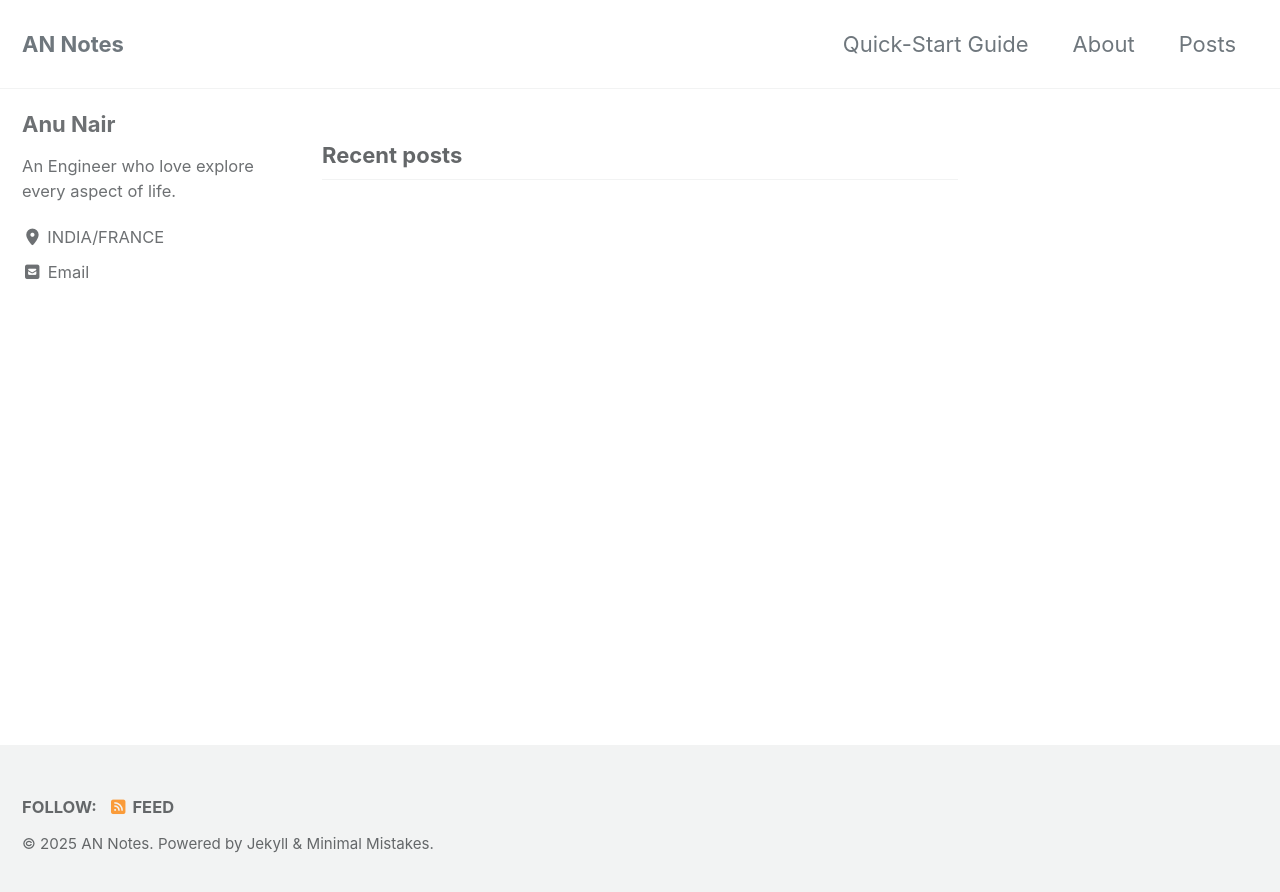
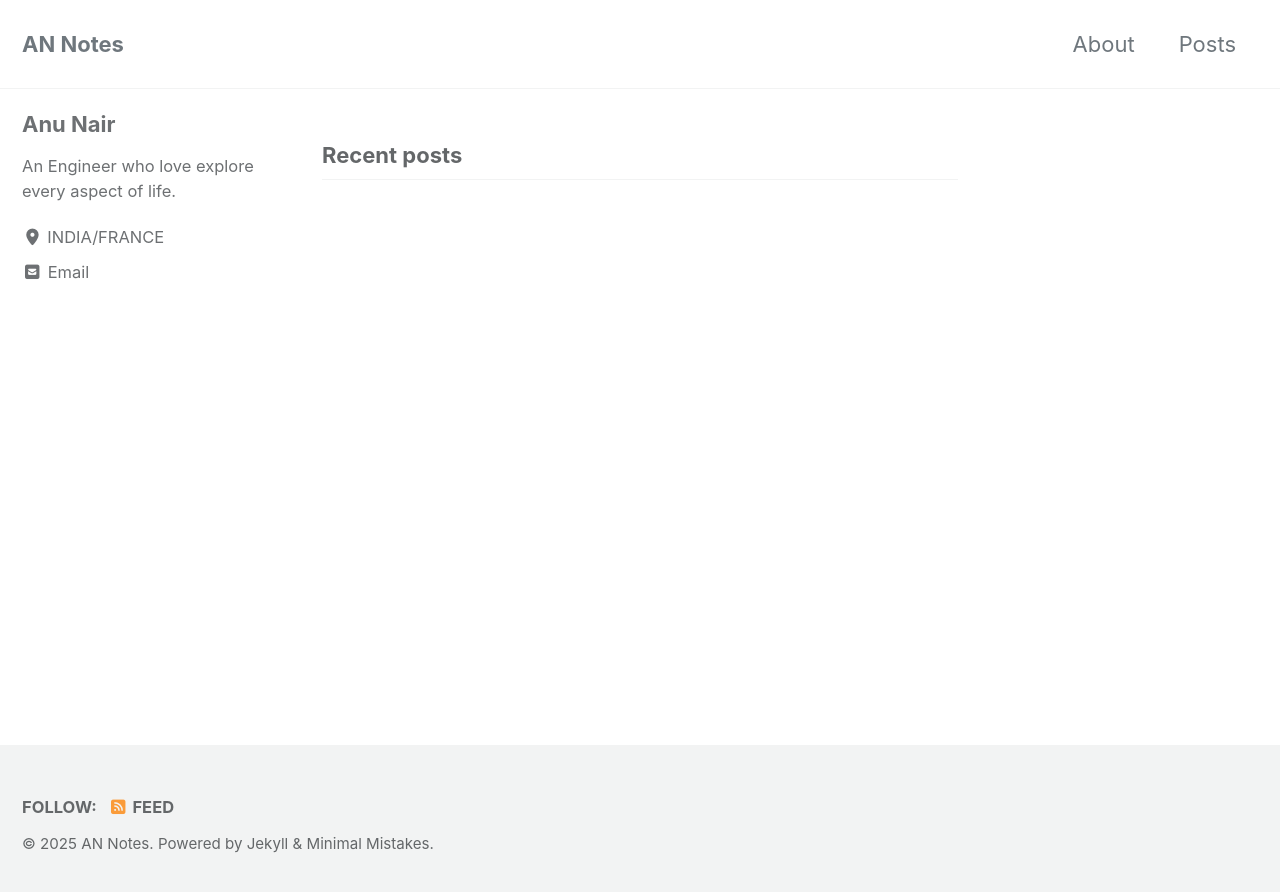
Before and after one commit to AnuVox/AnuVox.github.io, a Jekyll site: the page built from index.html, in a window 1280 px wide. Shown: the top 892 px of the page. Built offline with Jekyll 4.4.1, drawn with Linux system fonts in a browser that asks for light colours; cached includes are drawn as plain includes; the list of posts is cut into pages by our own code.

Commit message:
Update navigation.yml

```diff
--- a/_data/navigation.yml
+++ b/_data/navigation.yml
@@ -1,11 +1,9 @@
 # main links
 main:
-  - title: "Quick-Start Guide"
-    url: https://mmistakes.github.io/minimal-mistakes/docs/quick-start-guide/
   - title: "About"
     url: /about/
   - title: "Posts"
-    url: /year-archive/
+    url: /post/
   # - title: "Sample Collections"
   #   url: /collection-archive/
   # - title: "Sitemap"
```
